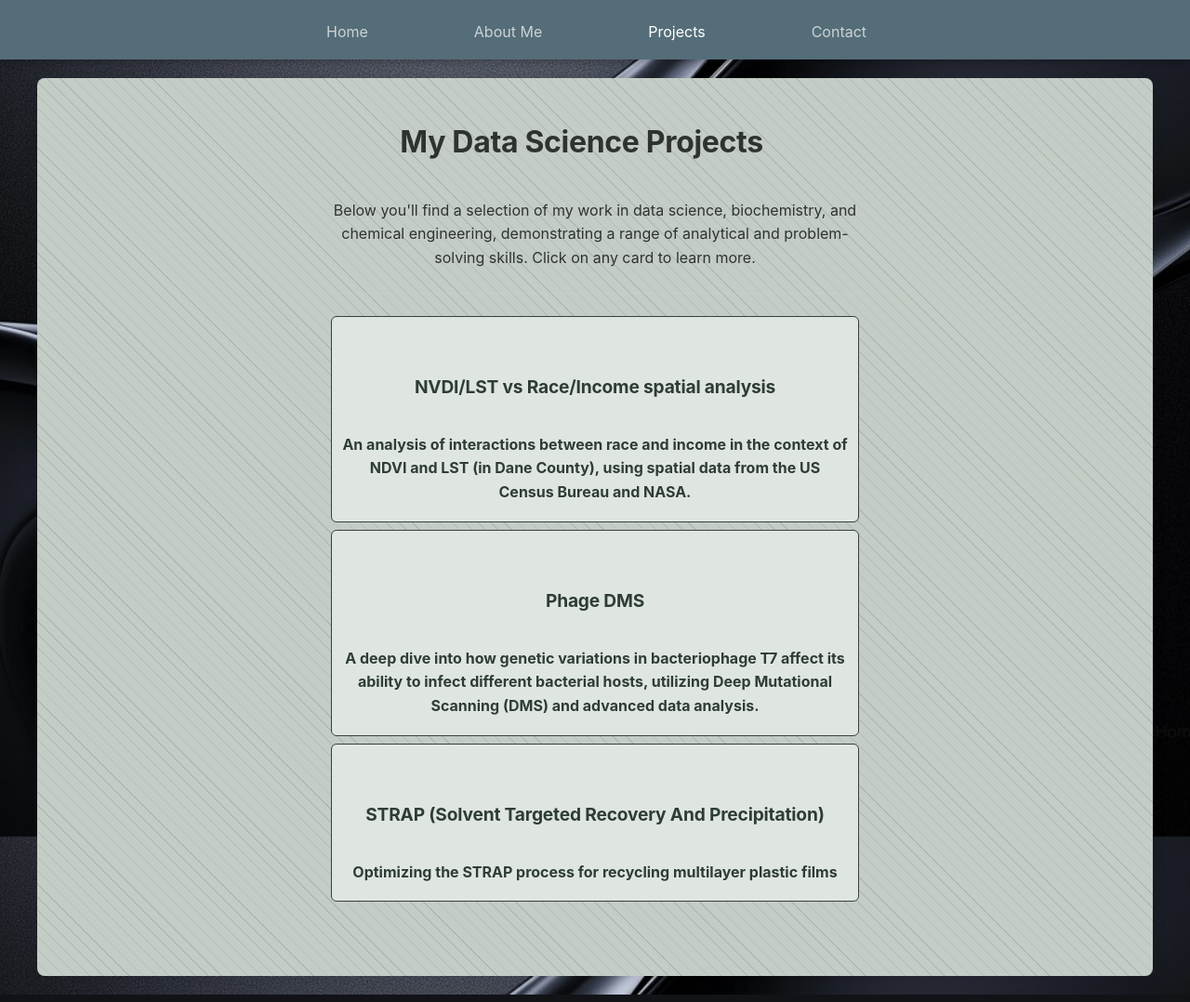
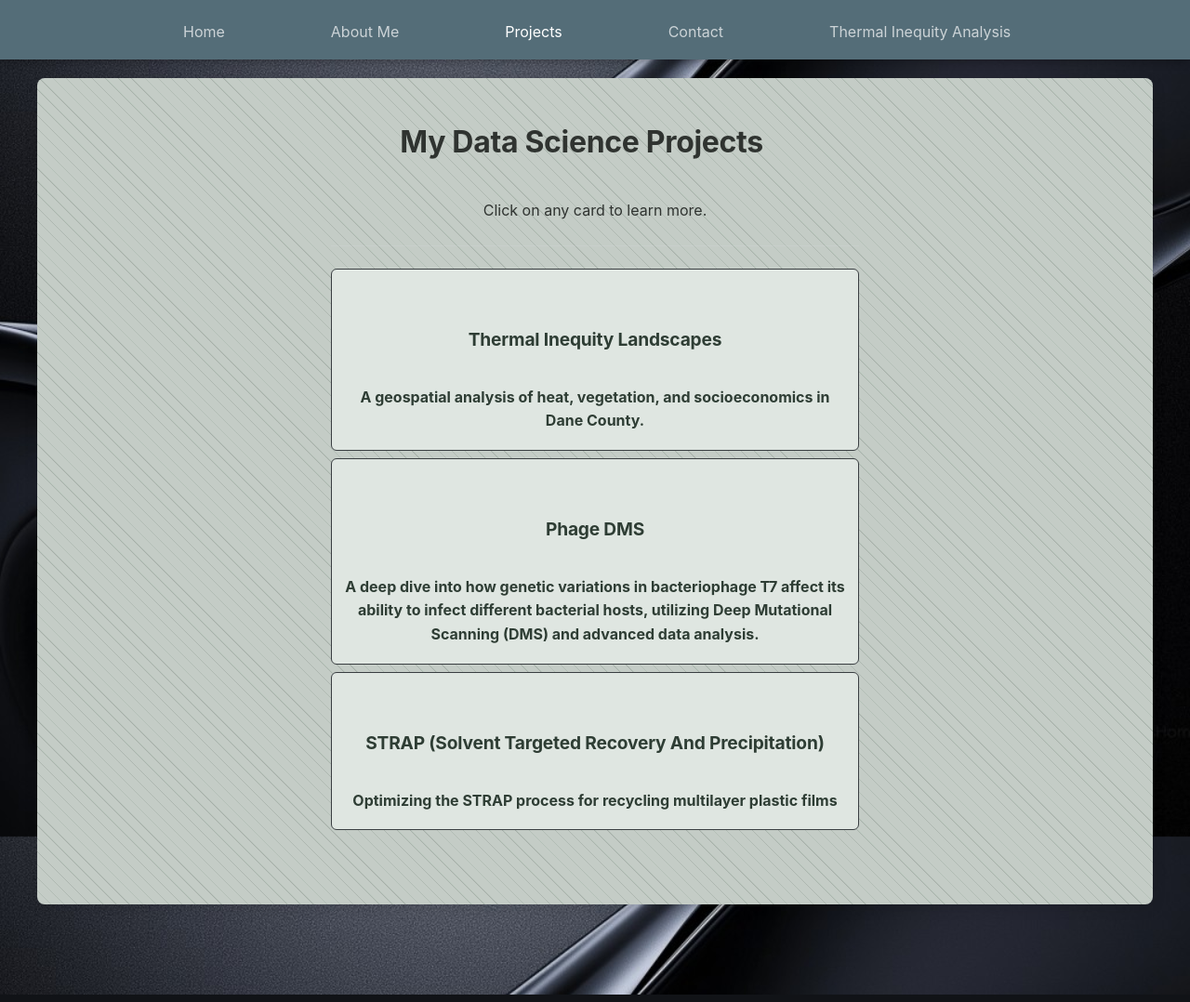
Before and after one commit to Guy1Weibel/guyweibel.github.io, an MkDocs documentation site: the page built from docs/projects/index.md, in a window 1280 px wide and 1078 px high. Shown: the whole window at 93% size. Built offline with MkDocs 1.6.1 and Material for MkDocs 9.7.7, drawn with Linux system fonts in a browser that asks for light colours; some web fonts are replaced.

Commit message:
ndvi project

```diff
--- a/docs/projects/index.md
+++ b/docs/projects/index.md
@@ -1,6 +1,6 @@
 # My Data Science Projects {: #my-data-science-projects .text-center data-aos="fade-down" }
 
-Below you'll find a selection of my work in data science, biochemistry, and chemical engineering, demonstrating a range of analytical and problem-solving skills. Click on any card to learn more.
+Click on any card to learn more.
 {: .text-center data-aos="fade-down" }
 <!-- Changed the call to action text slightly -->
 
@@ -9,10 +9,10 @@
 <div class="grid cards" markdown>
 
 
-- <a href="project_gamma.md" class="project-card-link"> <!-- NEW PLACEHOLDER PROJECT -->
+- <a href="ndvi/" class="project-card-link">
     <span class="project-card-content">
-        <h3 class="project-card-title">NVDI/LST vs Race/Income spatial analysis</h3>
-        An analysis of interactions between race and income in the context of NDVI and LST (in Dane County), using spatial data from the US Census Bureau and NASA.
+        <h3 class="project-card-title">Thermal Inequity Landscapes</h3>
+        A geospatial analysis of heat, vegetation, and socioeconomics in Dane County.
     </span>
   </a>
 
--- a/mkdocs.yml
+++ b/mkdocs.yml
@@ -61,3 +61,4 @@
   - About Me: about.md
   - Projects: projects/index.md
   - Contact: contact.md
+  - Thermal Inequity Analysis: projects/ndvi.md
```
Also changed, not shown: docs/projects/ndvi.md (added, +79 -0 lines), docs/images/geospatial/dane_composite.png (added), docs/images/geospatial/dane_scatters.png (added), docs/images/geospatial/moran.png (added), 1 other file.
